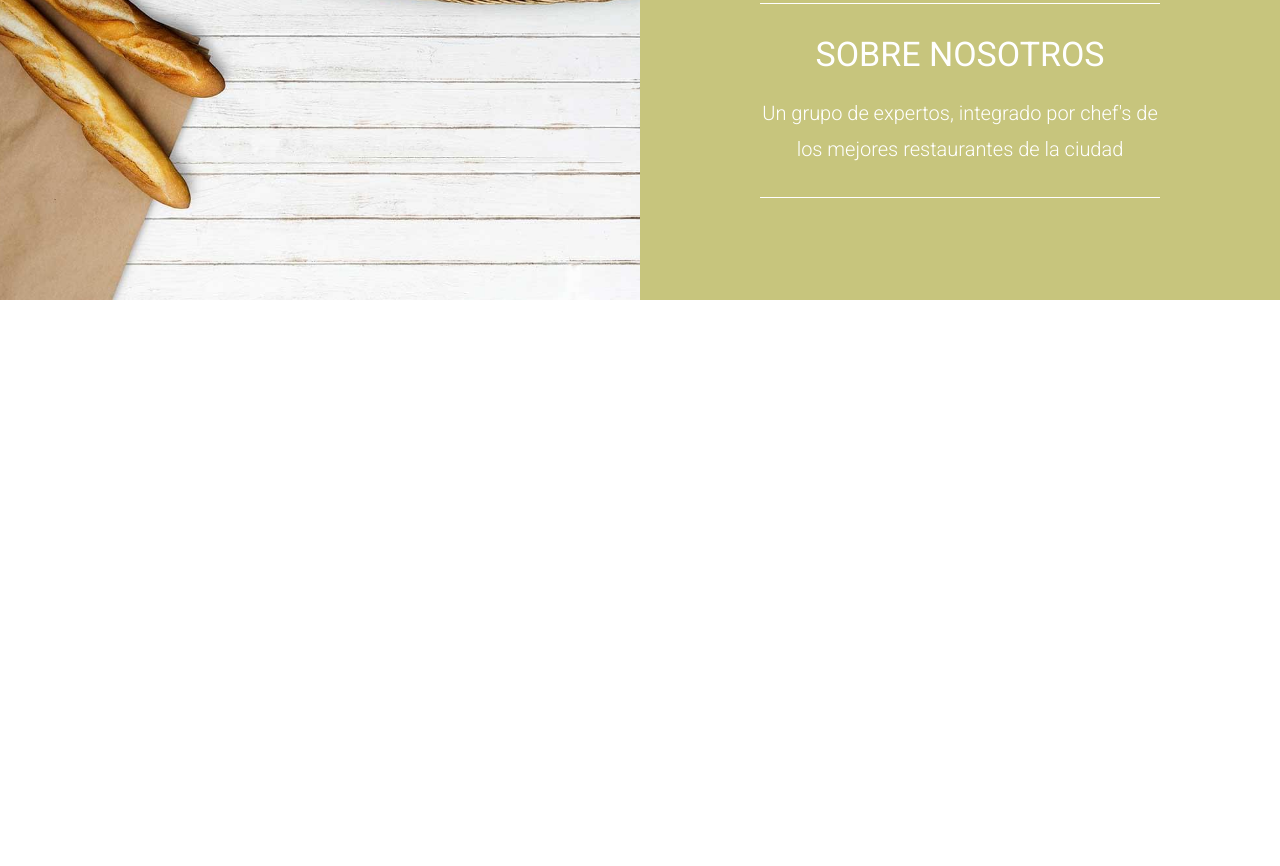
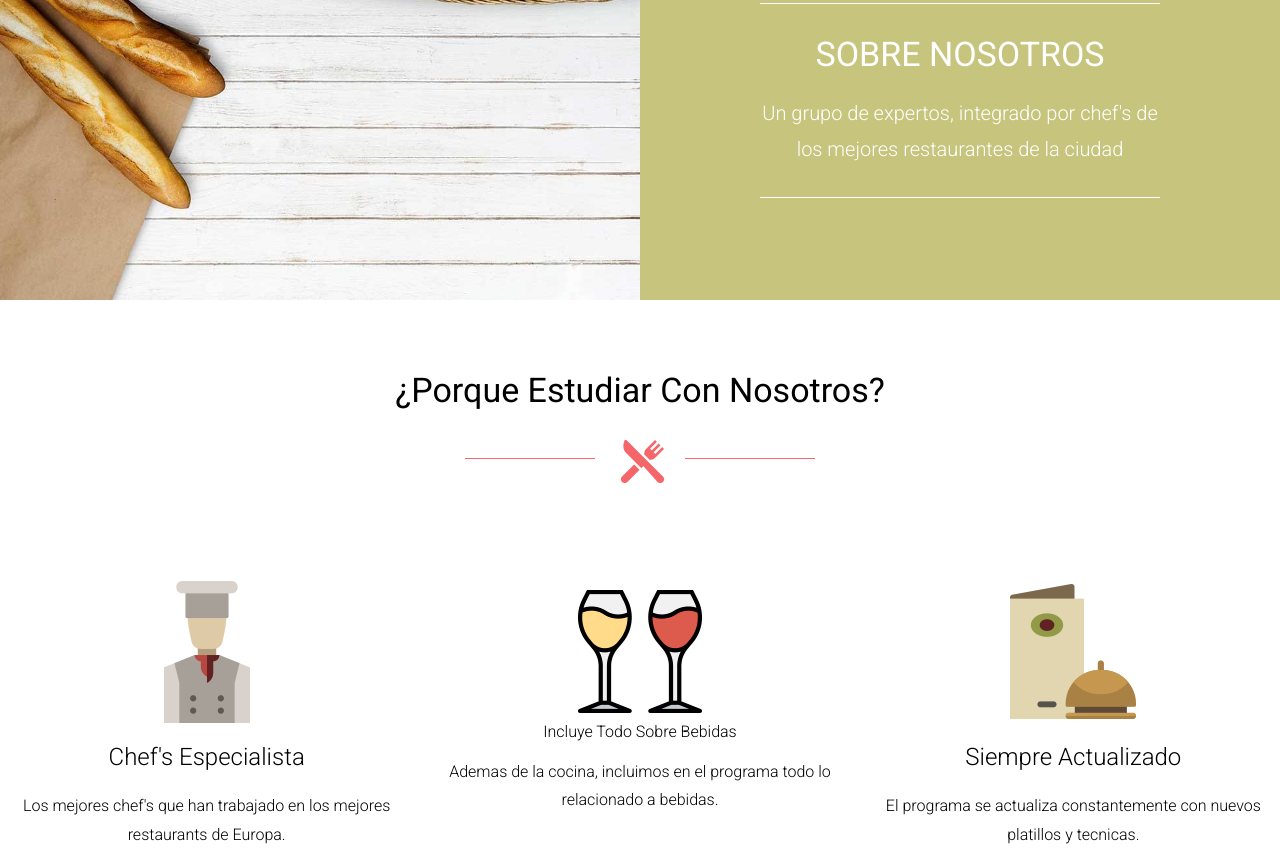
Before and after one commit to Benjamin70/School-Cooking, a website: page index.html in a window 1280 px wide. Shown: the part 711-1577 px from the top of the page. Before the commit the page ends 1011 px from the top, so only its background shows below. Drawn offline with Linux system fonts and the light colour scheme.

Commit message:
Seccion de Nosotros Finalizada

```diff
--- a/index.html
+++ b/index.html
@@ -46,5 +46,28 @@
             <div class="bloque"></div>
         </div>
     </section>
+
+    <section class="nosotros">
+        <h2 class="nosotros__heading">¿Porque Estudiar Con Nosotros?</h2>
+
+        <div class="nosotros__grid">
+            <div class="nosotros__bloque">
+                <img class="nosotros__imagen" src="build/img/icono_chef.png" alt="Imagen Icono">
+                <h3 class="nosotros__bloque-heading">Chef's Especialista</h3>
+                <p class="nosotros__bloque-texto">Los mejores chef's que han trabajado en los mejores restaurants de Europa.</p>
+            </div>
+
+            <div class="nosotros__bloque">
+                <img class="nosotros__imagen" src="build/img/icono_vino.png" alt="Imagen Icono">Incluye Todo Sobre Bebidas</h3>
+                <p class="nosotros__bloque-texto">Ademas de la cocina, incluimos en el programa todo lo relacionado a bebidas.</p>
+            </div>
+
+            <div class="nosotros__bloque">
+                <img class="nosotros__imagen" src="build/img/icono_menu.png" alt="Imagen Icono">
+                <h3 class="nosotros__bloque-heading">Siempre Actualizado</h3>
+                <p class="nosotros__bloque-texto">El programa se actualiza constantemente con nuevos platillos y tecnicas.</p>
+            </div>
+        </div>
+    </section>
 </body>
 </html>
--- a/src/scss/base/_mixins.scss
+++ b/src/scss/base/_mixins.scss
@@ -57,3 +57,17 @@
     background-size: cover;
     background-repeat: no-repeat;
 }
+
+@mixin heading{
+    text-align: center;
+
+    &::after{
+        content: '';
+        display: block;
+        height: 10rem;
+        margin: 0 auto;
+        background-image: url(../img/separador.png);
+        background-repeat: no-repeat;
+        background-position: center center;
+    }
+}
--- a/src/scss/ui/contenido/_index.scss
+++ b/src/scss/ui/contenido/_index.scss
@@ -1 +1,2 @@
 @forward 'contenido';
+@forward 'nosotros';
--- /dev/null
+++ b/src/scss/ui/contenido/_nosotros.scss
@@ -0,0 +1,21 @@
+@use 'base/variables' as v;
+@use 'base/mixins' as m;
+
+.nosotros{
+
+    &__heading{
+        padding: 5rem 0;
+        @include m.heading;
+    }
+
+    &__grid{
+        @include m.grid(3, 2rem);
+    }
+
+    &__bloque{
+        text-align: center;
+    }
+    &__imagen{
+        margin: 0 auto;
+    }
+}
```
Also changed, not shown: build/css/app.css, 1 other file.
